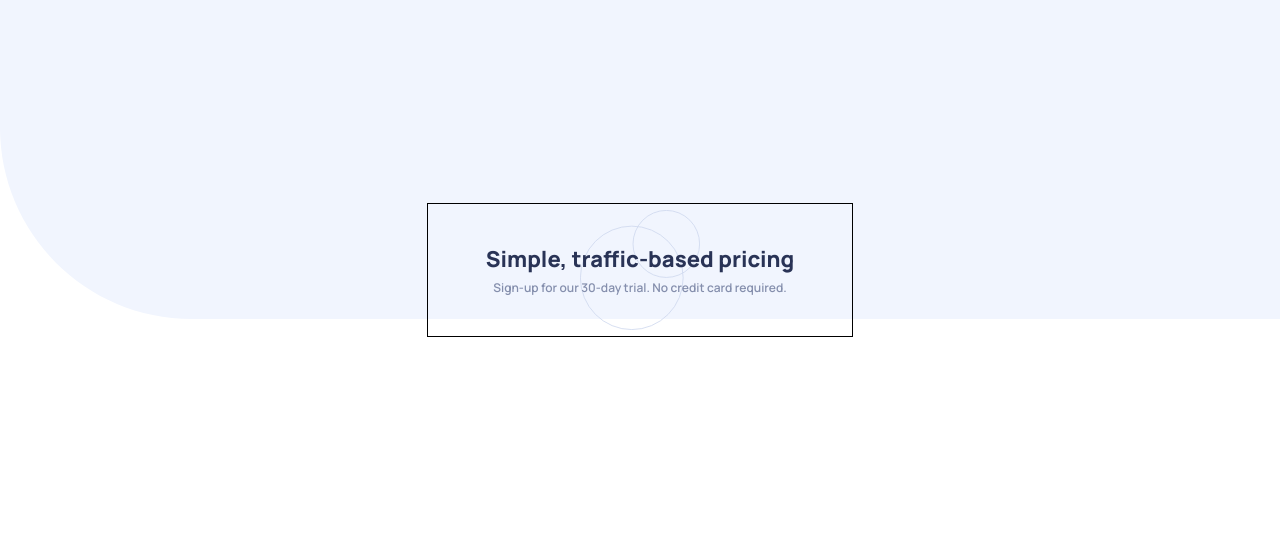
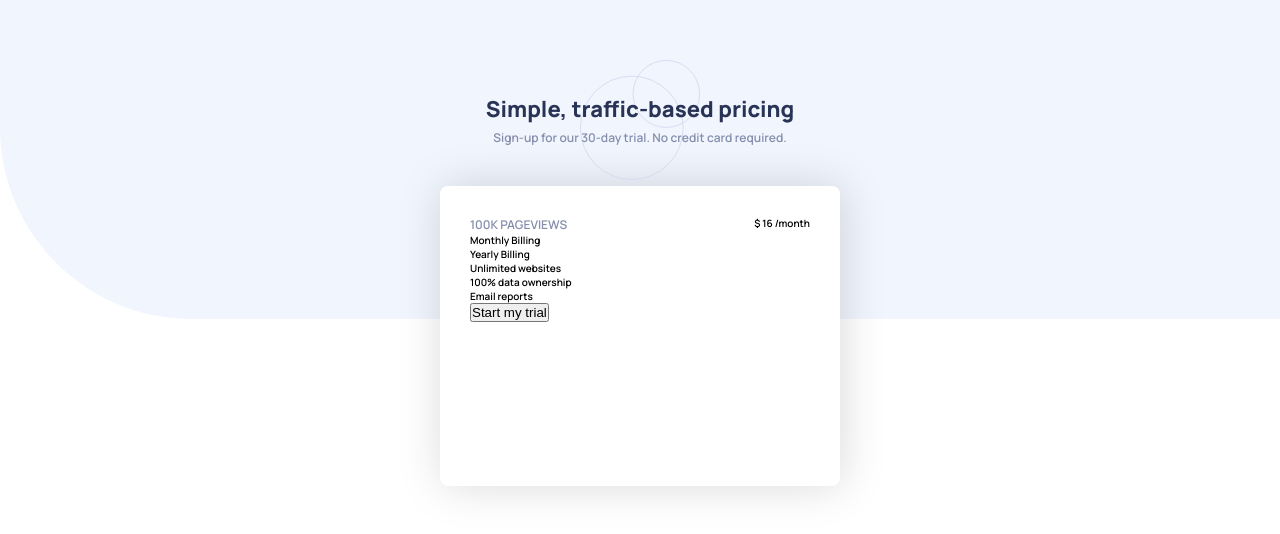
Before and after one commit to Barna-Molnar/imteractive-pricing-component-react, a React (Create React App) app: page / in a window 1280 px wide. Shown: the part 130-664 px from the top of the page. Built offline with nearby package versions, Linux system fonts and the light colour scheme.

Commit message:
Crreating pricing component

```diff
--- a/src/App.jsx
+++ b/src/App.jsx
@@ -2,6 +2,8 @@ import React from 'react';
 import styled from 'styled-components';
 import BackgroundImg from './images/bg-pattern.svg';
 import Title from './components/Title';
+import PricingComponent from './components/PricingComponent';
+
 const AppStlyes = styled.div`
   background-color: var(--main-background);
   width: 100vw;
@@ -10,6 +12,10 @@ const AppStlyes = styled.div`
   display: flex;
   justify-content: center;
   align-items: center;
+  .container {
+    width: 400px;
+    margin: 0 auto;
+  }
 `;
 
 function App() {
@@ -17,6 +23,7 @@ function App() {
     <AppStlyes>
       <div className="container">
         <Title />
+        <PricingComponent />
       </div>
     </AppStlyes>
   );
--- /dev/null
+++ b/src/components/PricingComponent.jsx
@@ -0,0 +1,91 @@
+import React from 'react';
+import styled from 'styled-components';
+
+const PricingComponentStyles = styled.div`
+  padding: 3rem 3rem;
+  background-color: var(--component-background);
+  height: 300px;
+  width: 400px;
+  box-shadow: 2px 0px 45px rgba(0, 0, 0, 0.15);
+  border-radius: 8px;
+  .header {
+    display: flex;
+    justify-content: space-between;
+
+    &__pageView {
+      color: var(--grayish-blue-text);
+      font-size: 12px;
+      text-transform: uppercase;
+    }
+  }
+  .payment {
+    //switch button
+    .switch__container {
+      height: 40px;
+      text-align: center;
+
+      /** Switch
+ -------------------------------------*/
+
+      .switch input {
+        position: absolute;
+        opacity: 0;
+      }
+      .switch {
+        display: flex;
+        align-items: center;
+        font-size: 20px; /* 1 */
+        height: 2rem;
+        width: 4rem;
+        background: #bdb9a6;
+        border-radius: 1em;
+        /*   padding: 0.25rem; */
+      }
+
+      .switch div {
+        height: 1.5rem;
+        width: 1.5rem;
+        border-radius: 1.5rem;
+        background: #fff;
+        box-shadow: 0 0.1em 0.3em rgba(0, 0, 0, 0.3);
+        -webkit-transition: all 300ms;
+        -moz-transition: all 300ms;
+        transition: all 300ms;
+      }
+
+      .switch input:checked + div {
+        -webkit-transform: translate3d(150%, 0, 0);
+        -moz-transform: translate3d(150%, 0, 0);
+        transform: translate3d(150%, 0, 0);
+      }
+    }
+  }
+`;
+
+export default function PricingComponent() {
+  return (
+    <PricingComponentStyles>
+      <div className="header">
+        <p className="header__pageView">100k Pageviews</p>
+        <p className="header__month">
+          <span className="cost"> $ 16 </span>
+          /month
+        </p>
+      </div>
+      <div className="slider"></div>
+      <div className="payment">
+        <p className="payment--type">Monthly Billing</p>
+
+        <p className="payment--type">Yearly Billing</p>
+      </div>
+      <div className="footer">
+        <ul>
+          <li>Unlimited websites</li>
+          <li>100% data ownership</li>
+          <li>Email reports</li>
+        </ul>
+        <button className="cta">Start my trial</button>
+      </div>
+    </PricingComponentStyles>
+  );
+}
--- a/src/components/Title.jsx
+++ b/src/components/Title.jsx
@@ -9,7 +9,6 @@ const TitleStyles = styled.div`
   justify-content: center;
   align-items: center;
   padding: 4rem 4rem;
-  border: solid black 1px;
   position: relative;
   z-index: 0;
   img {
--- a/src/style/GlobalStyle.js
+++ b/src/style/GlobalStyle.js
@@ -58,11 +58,7 @@ const GlobalStyles = createGlobalStyle`
   button{
     outline: none
   }
-  .container {
-   width: calc(100% / 3);
-    /* width: 90%; */
-    margin: 0 auto;
-  }
+
 /* Smooth Scroll  */
   [data-scrollbar] {
     height: 100vh;
```
Also changed, not shown: src/components/ToggleButton.jsx (added, +13 -0 lines).
